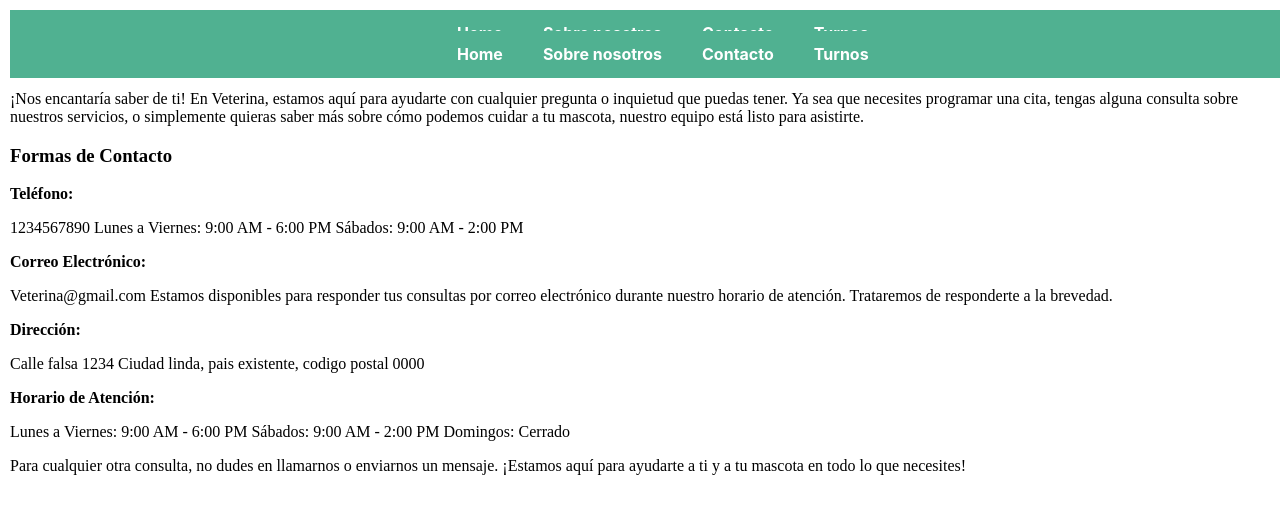
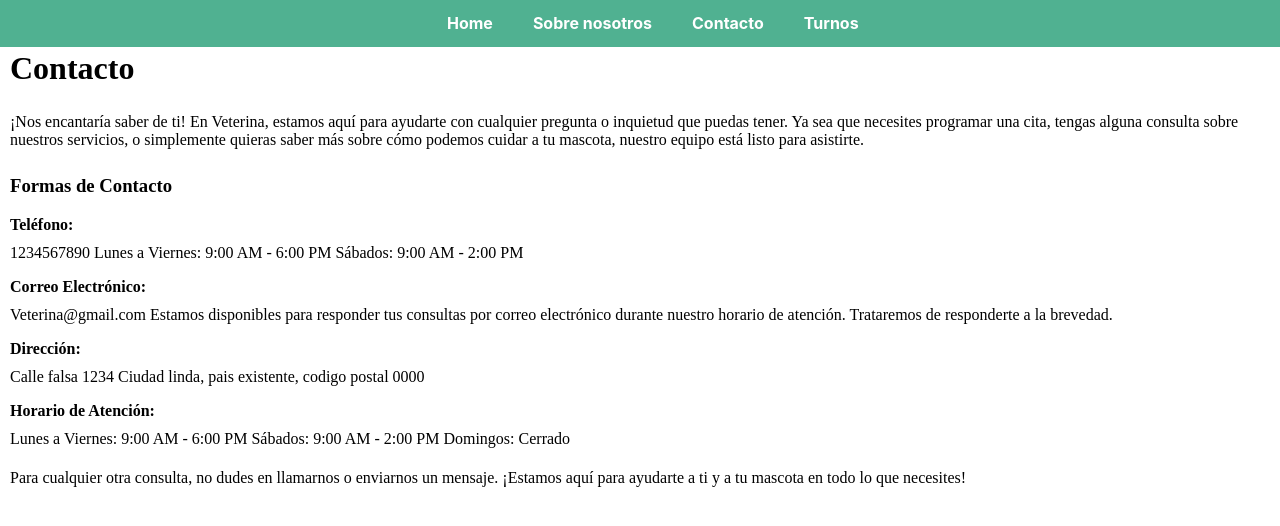
Before and after one commit to EitanToporovskaja/gestor_de_citas_next, a Next.js app: page /contacto in a window 1280 px wide. Shown: the top 526 px of the page. Built offline with nearby package versions, Linux system fonts and the light colour scheme.

Commit message:
la navbar no deja espacio y no toma los h1 y p

```diff
--- a/package.json
+++ b/package.json
@@ -9,8 +9,8 @@
     "lint": "next lint"
   },
   "dependencies": {
+    "next": "^14.2.5",
     "react": "^18",
-    "react-dom": "^18",
-    "next": "14.2.4"
+    "react-dom": "^18"
   }
 }
--- a/src/app/about/style.css
+++ b/src/app/about/style.css
@@ -1,3 +1,6 @@
 p {
     justify-content: center;
+    margin-top: 40px;
+    padding-top: 20px;
+
 }
--- a/src/app/components/Navbar/style.jsx
+++ b/src/app/components/Navbar/style.jsx
@@ -11,6 +11,8 @@ export const style={
         alignItems:"top",
         alignContent:"space-between",
         background:"#50B191",
+        top: 0,
+        left: 0,
         zIndex:"99999" /* TIAGO TE AMO, MIL GRACIAS */
 
     },
--- a/src/app/contacto/style.css
+++ b/src/app/contacto/style.css
@@ -1,5 +1,14 @@
 p{
 justify-content: center;
+padding-top: 5px;
+margin-top: 5px;
+}
+h1{
+    margin-top: 40px;
+}
+h3{
+    margin-top: 10px;
+    padding-top: 10px;
 }
 .HA{
 
--- a/src/app/date/page.jsx
+++ b/src/app/date/page.jsx
@@ -1,5 +1,4 @@
 "use client"
-import { useState , useEffect }from "react";
 import {style} from  "./style";
 import Formulario from "../components/Formulario";
 import Layout from '../layout.js';
@@ -11,10 +10,9 @@ const Date = () =>{
             <div style={style.flex}>
                 <h1 style={style.h1}>Listado de usuarios: </h1>
                 <div class="cards">
-                    {/* <div class="card">
+                     <div class="card">
                         <Formulario/>
-                    </div> */}
-                    <p>Hola</p>
+                    </div>
                 </div>
             </div>
         </Layout>
--- a/src/app/date/style.jsx
+++ b/src/app/date/style.jsx
@@ -6,7 +6,7 @@ export const style = {
     },
     h1:{
         width:"auto",
-        textAlign:"center"
+        textAlign:"center",
         marginTop: "50px"
     }
 }
```
Also changed, not shown: 1 other file (tests, documents, lock files or other folders).
